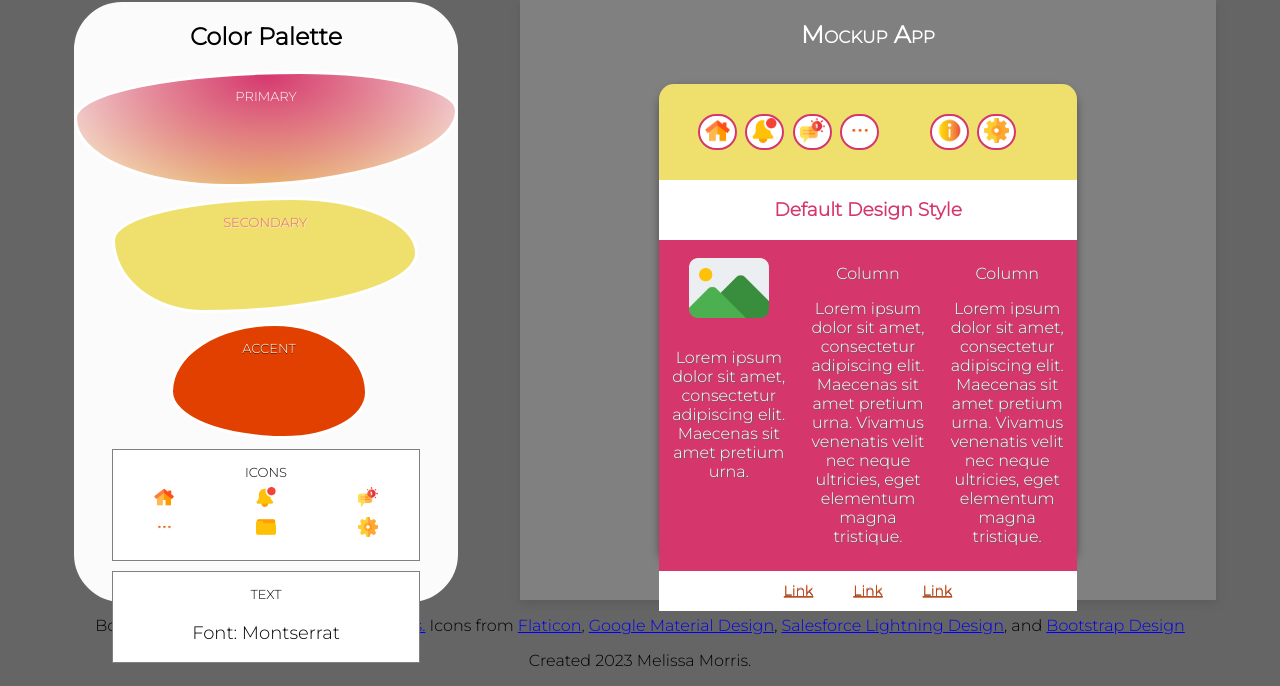
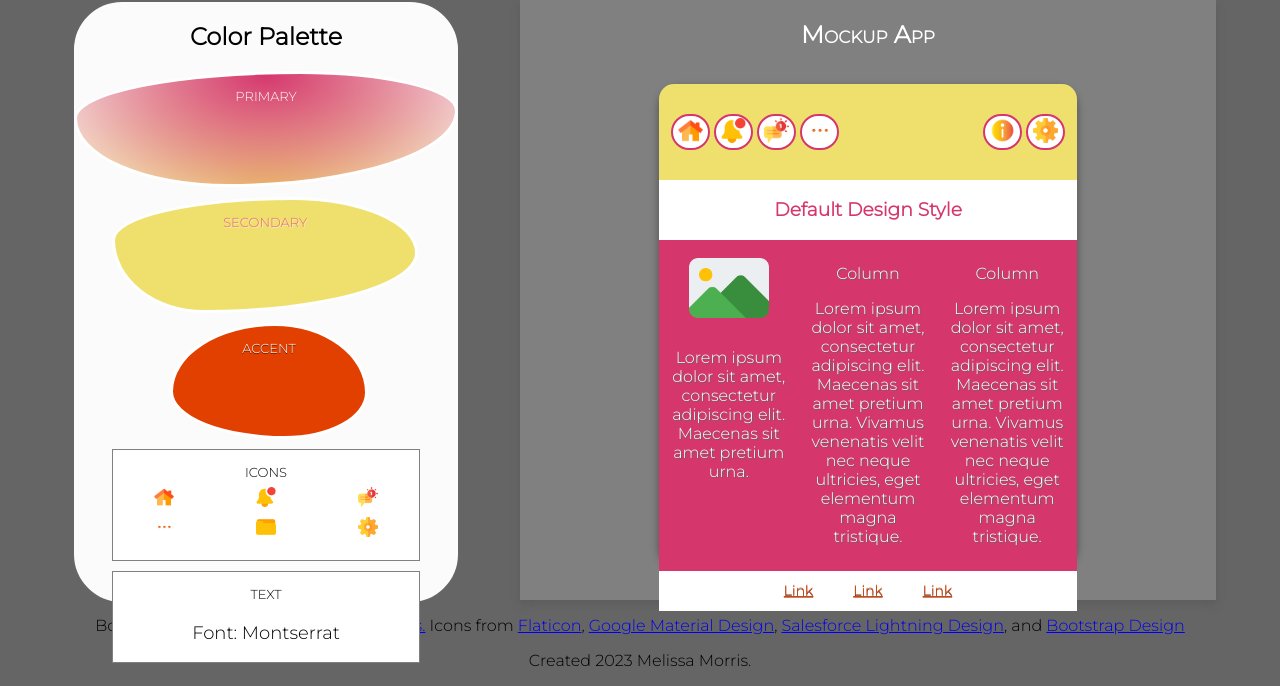
Before and after one commit to melmorris21/Design-System-Comparison, a plain HTML site: page index.html in a window 1280 px wide. Shown: the part 150-836 px from the top of the page. Drawn offline with Linux system fonts and the light colour scheme.

Commit message:
Update button styles

```diff
--- a/index.html
+++ b/index.html
@@ -70,7 +70,7 @@
                         <button class="btn-secondary"><img src="images/default/text.png" alt="message icon"></button>
                         <button class="btn-secondary"><img src="images/default/dots.png" alt="dots icon"></button>
                     </div>
-                    <div>
+                    <div class="right">
                         <button class="btn-secondary"><img src="images/default/info.png" alt="lowercase i icon"></button>
                         <button class="btn-secondary"><img src="images/default/settings.png" alt="gear icon"></button>
                     </div>
--- a/styles.css
+++ b/styles.css
@@ -211,11 +211,16 @@ section {
     padding: 30px 10px;
 }
 .mockup-nav .left {
-    width: 60%;
+    display: flex;
+    justify-content: flex-start;
+}
+.mockup-nav .right {
+    display: flex;
+    justify-content: flex-end;
 }
 .mockup-nav div {
     background-color: #efe06d;
-    width: 33%;
+    width: 50%;
 }
 .mockup-nav button {
     border:#d5376d 2px solid;
```
